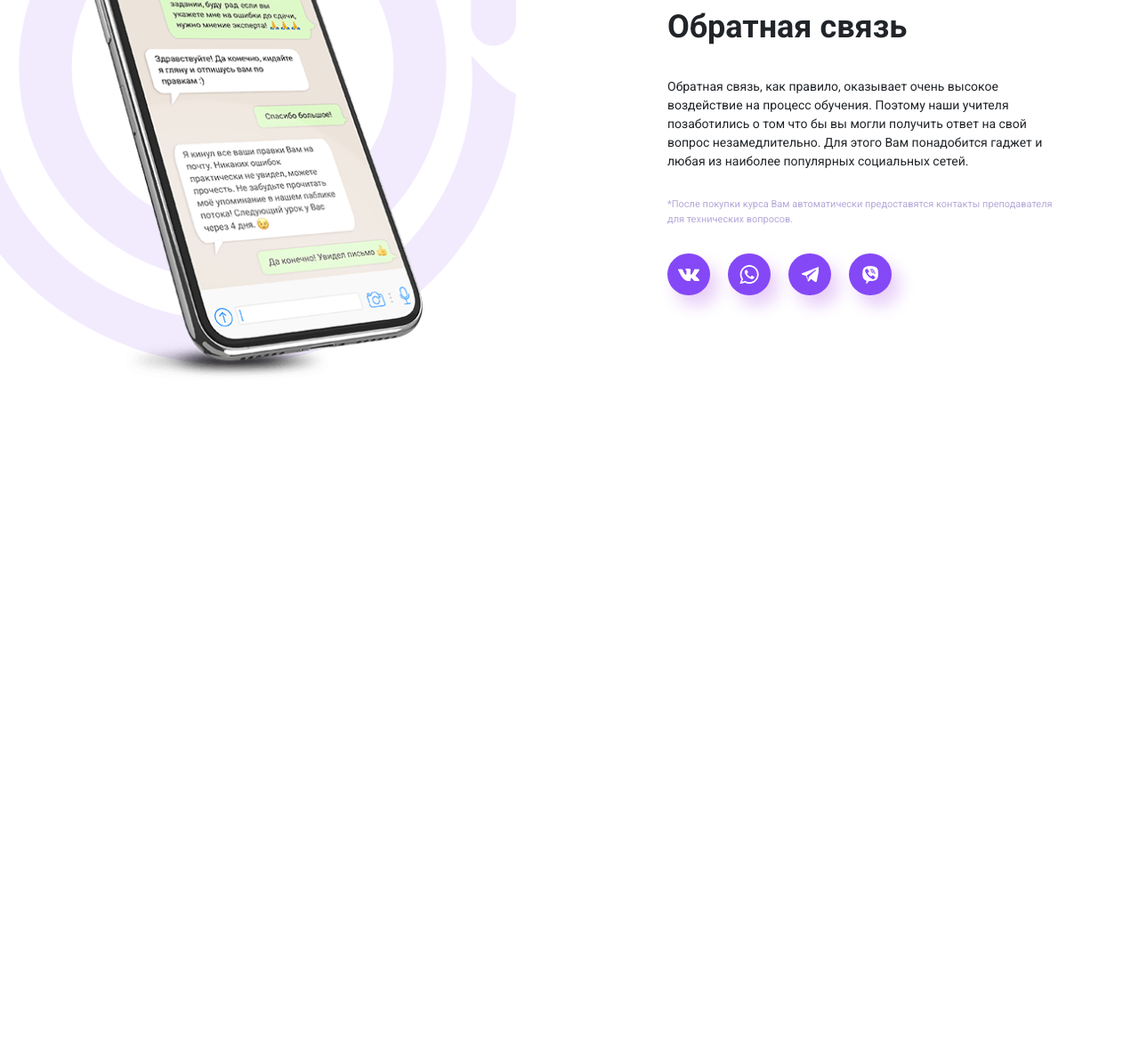
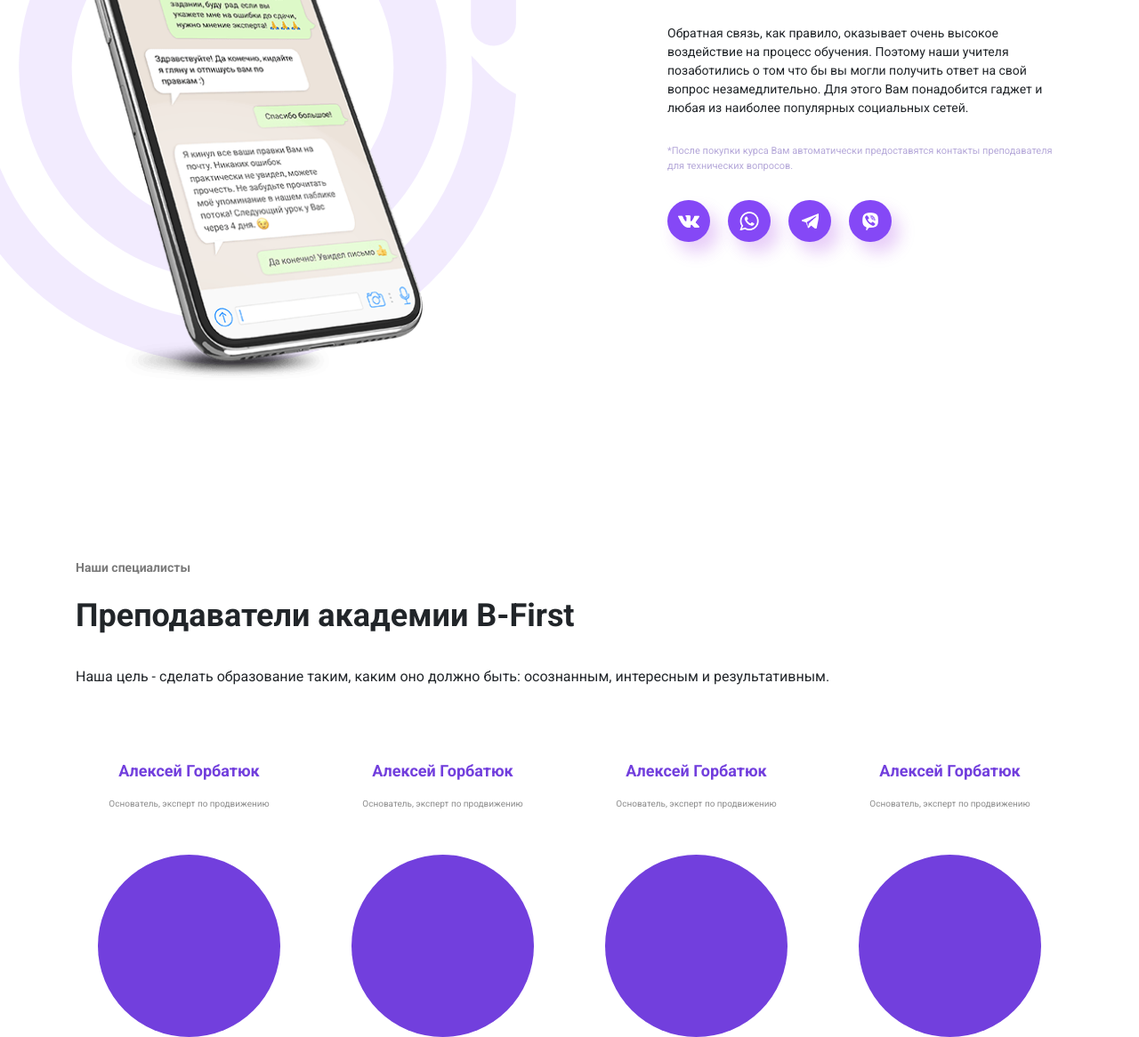
Before and after one commit to Gallows-bird/school, a website: page app/index.html in a window 1280 px wide. Shown: the part 2894-4060 px from the top of the page at 89% size. Before the commit the page ends 3522 px from the top, so only its background shows below. Drawn offline with nearby package versions, Linux system fonts and the light colour scheme.

Commit message:
teachers

```diff
--- a/app/index.html
+++ b/app/index.html
@@ -373,7 +373,7 @@
         <section class="feedback">
             <div class="container">
                 <div class="row feedback__row">
-                    <div class="col-6 feedback__left d-none d-md-block">
+                    <div class="col-7 feedback__left d-none d-md-block">
                         <svg class="feedback-bg" xmlns="http://www.w3.org/2000/svg" viewBox="0 0 65.66 82.05">
                             <defs>
                                 <style>
@@ -408,12 +408,14 @@
                         </svg>
                         <img class="feedback__phone-img" src="../img/feedback/telephone.png" alt="">
                     </div>
-                    <div class="col-12 col-sm-10 col-md-5 col-lg-5">
-                        <p class="feedback__title">Обратная связь</p>
-                        <p class="feedback__text">Обратная связь, как правило, оказывает очень высокое воздействие на
+                    <div class="col-12 col-sm-10 col-md-5 col-xs-5">
+                        <p class="feedback__title px-4 px-sm-0">Обратная связь</p>
+                        <p class="feedback__text px-4 px-sm-0">Обратная связь, как правило, оказывает очень высокое воздействие на
                             процесс обучения. Поэтому наши учителя позаботились о том что бы вы могли получить ответ на
-                            свой вопрос незамедлительно. Для этого Вам понадобится гаджет и любая из наиболее популярных социальных сетей.</p>
-                        <p class="feedback__text-sub">*После покупки курса Вам автоматически предоставятся контакты преподавателя для технических вопросов.</p>
+                            свой вопрос незамедлительно. Для этого Вам понадобится гаджет и любая из наиболее популярных
+                            социальных сетей.</p>
+                        <p class="feedback__text-sub px-4 px-sm-0">*После покупки курса Вам автоматически предоставятся контакты
+                            преподавателя для технических вопросов.</p>
                         <div class="feedback__left-mobile d-block d-md-none">
                             <svg class="feedback-bg-left" xmlns="http://www.w3.org/2000/svg" viewBox="0 0 65.66 82.05">
                                 <defs>
@@ -467,7 +469,56 @@
                 </div>
             </div>
             </div>
-
+        </section>
+        <section class="teachers">
+            <div class="container">
+                <div class="row teachers__row">
+                    <div class="col-11 col-sm-12 col-md-10">
+                        <p class="teachers__sup-text">Наши специалисты</p>
+                        <p class="teachers__title">Преподаватели академии B-First</p>
+                        <p class="teachers__text">Наша цель - сделать образование таким, каким оно должно быть:
+                            осознанным, интересным и результативным.</p>
+                    </div>
+                </div>
+                <div class="row">
+                    <div class="col-lg-3">
+                        <div class="teacher">
+                            <p class="teacher__name">
+                                Алексей Горбатюк
+                            </p>
+                            <p class="teacher__profession">Основатель, эксперт по продвижению</p>
+                            <div class="teacher__photo"></div>
+                        </div>
+                    </div>
+                    <div class="col-lg-3">
+                        <div class="teacher">
+                            <p class="teacher__name">
+                                Алексей Горбатюк
+                            </p>
+                            <p class="teacher__profession">Основатель, эксперт по продвижению</p>
+                            <div class="teacher__photo"></div>
+                        </div>
+                    </div>
+                    <div class="col-lg-3">
+                        <div class="teacher">
+                            <p class="teacher__name">
+                                Алексей Горбатюк
+                            </p>
+                            <p class="teacher__profession">Основатель, эксперт по продвижению</p>
+                            <div class="teacher__photo"></div>
+                        </div>
+                    </div>
+                    <div class="col-lg-3">
+                        <div class="teacher">
+                            <p class="teacher__name">
+                                Алексей Горбатюк
+                            </p>
+                            <p class="teacher__profession">Основатель, эксперт по продвижению</p>
+                            <div class="teacher__photo"></div>
+                        </div>
+                    </div>
+                </div>
+            </div>
         </section>
     </main>
     <script src="https://code.jquery.com/jquery-3.3.1.slim.min.js"
--- a/app/sass/blocks/_feedback.sass
+++ b/app/sass/blocks/_feedback.sass
@@ -24,7 +24,7 @@
 .feedback__title
     font-size: 36px
     font-weight: 600
-    margin-top: 220px
+    margin-top: 160px
     margin-bottom: 30px
 
 .feedback__text
@@ -91,6 +91,8 @@
 
 .social
     display: flex
+    position: relative
+    z-index: 5
 
 .feedback__left-mobile
     position: relative
@@ -149,4 +151,10 @@
         margin-bottom: 140px
 
     .feedback__row
-    justify-content: center
+        justify-content: center
+
+    .feedback
+        padding-bottom: 100px
+
+    .feedback__left-mobile
+        margin-bottom: 100px
--- /dev/null
+++ b/app/sass/blocks/_teachers.sass
@@ -0,0 +1,68 @@
+.teachers
+    font-family: 'Roboto', sans-serif
+
+.teacher__photo
+    width: 205px
+    height: 205px
+    background-color: #723fdd
+    border-radius: 50%
+
+
+.teacher
+    text-align: center
+
+.teacher__name
+    font-size: 18px
+    font-weight: 600
+    color: #723fdd
+
+.teacher__profession
+    font-size: 10px
+    color: #8d8d8d
+    margin-bottom: 50px
+
+.teacher__photo
+    margin: 0 auto
+
+.teachers__sup-text
+    color: #7a7a7a
+    font-size: 14px
+    font-weight: 600
+
+.teachers__title
+    font-size: 36px
+    font-weight: 600
+    margin-bottom: 30px
+
+.teachers__text
+    font-weight: 16px
+    font-weight: 400
+    margin-bottom: 80px
+
+@media (max-width: 992px)
+    .teachers__row
+        justify-content: center
+
+    .teachers__title
+        font-size: 30px
+        text-align: center
+
+    .teachers__text
+        font-size: 14px
+        line-height: 22px
+        text-align: center
+        margin-bottom: 60px
+
+    .teachers__sup-text
+        text-align: center
+
+    .teacher__name
+        font-size: 23px
+        margin-bottom: 10px
+
+    .teacher__profession
+        font-size: 14px
+        margin-bottom: 20px
+
+    .teacher__photo
+        margin-bottom: 30px
--- a/app/sass/main.sass
+++ b/app/sass/main.sass
@@ -5,3 +5,4 @@
 @import "../sass/blocks/_period.sass"
 @import "../sass/blocks/_call.sass"
 @import "../sass/blocks/_feedback.sass"
+@import "../sass/blocks/_teachers.sass"
```
Also changed, not shown: app/css/main.css. Lines whose indentation alone changed are shown as unchanged.
